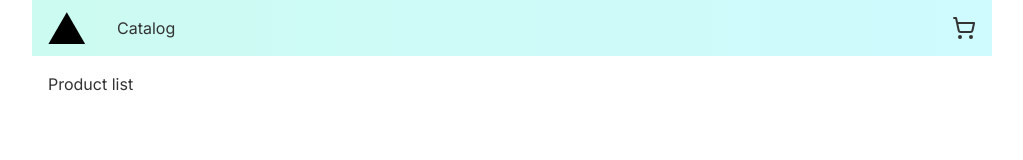
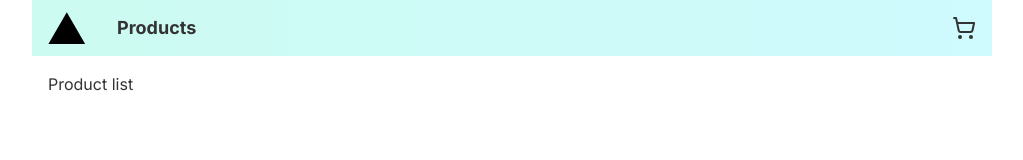
Before and after one commit to yialo/task_nextjs-ecommerce, a Next.js app in the folder packages/client/: page / in a window 1280 px wide. Shown: the top 160 px of the page, without its empty margins (128-1151 px from the left). Built offline with nearby package versions, Linux system fonts and the light colour scheme.

Commit message:
feat: stylize page header

```diff
--- a/packages/client/src/widgets/page-header/ui.tsx
+++ b/packages/client/src/widgets/page-header/ui.tsx
@@ -18,8 +18,14 @@ export const PageHeader: React.FC<Props> = ({ className }) => {
     >
       <Image src="/logo.svg" alt={APP_TITLE} width="37" height="32" priority />
       <nav className="justify-content flex grow items-center gap-x-8">
-        <Link href="/">Catalog</Link>
-        <Link href="/cart" className="ml-auto" aria-label="Go to cart">
+        <Link href="/" className="text-lg font-bold hover:underline">
+          Products
+        </Link>
+        <Link
+          href="/cart"
+          className="ml-auto hover:rotate-12"
+          aria-label="Go to cart"
+        >
           <ShoppingCartIcon aria-hidden />
         </Link>
       </nav>
```
